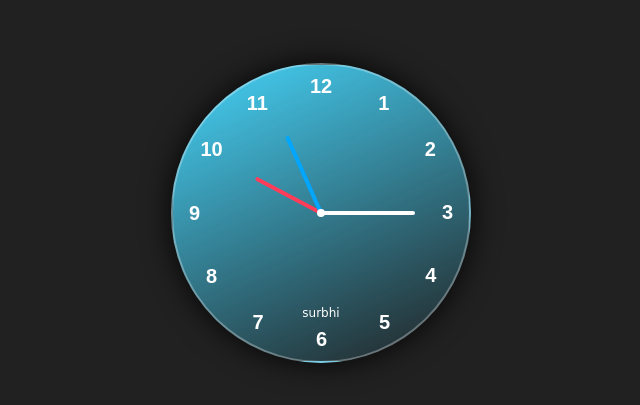
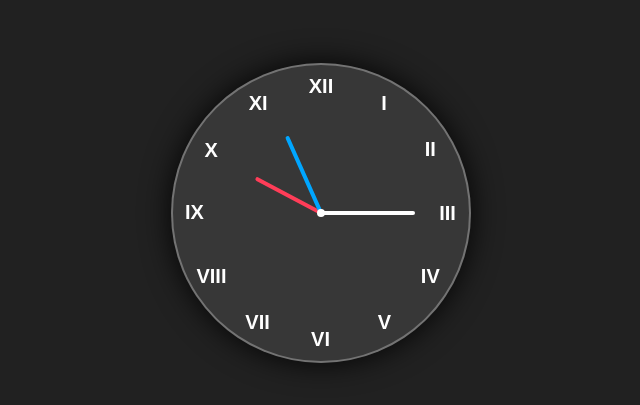
Before and after one commit to surbhisen/Analog_Clock, a plain HTML site: page index.html in a window 1280 px wide. Shown: the part 187-592 px from the top of the page, without its empty margins (319-959 px from the left). Drawn offline with Linux system fonts and the light colour scheme.

Commit message:
changed number to roman number

```diff
--- a/index.html
+++ b/index.html
@@ -10,22 +10,22 @@
 <body>
     <div class="container">
         <div class="clock">
-            <p class="name">surbhi</p>
+
             <div style="--clr:#ff3d58; --h:74px;" id="hour" class="hand"><i></i></div>
             <div style="--clr:#00a6ff; --h:84px;" id="min" class="hand"><i></i></div>
             <div style="--clr:#ffffff; --h:94px;" id="sec" class="hand"><i></i></div>
-            <span style="--i:1;"><b>1</b></span>
-            <span style="--i:2;"><b>2</b></span>
-            <span style="--i:3;"><b>3</b></span>
-            <span style="--i:4;"><b>4</b></span>
-            <span style="--i:5;"><b>5</b></span>
-            <span style="--i:6;"><b>6</b></span>
-            <span style="--i:7;"><b>7</b></span>
-            <span style="--i:8;"><b>8</b></span>
-            <span style="--i:9;"><b>9</b></span>
-            <span style="--i:10;"><b>10</b></span>
-            <span style="--i:11;"><b>11</b></span>
-            <span style="--i:12;"><b>12</b></span>
+            <span style="--i:1;"><b>I</b></span>
+            <span style="--i:2;"><b>II</b></span>
+            <span style="--i:3;"><b>III</b></span>
+            <span style="--i:4;"><b>IV</b></span>
+            <span style="--i:5;"><b>V</b></span>
+            <span style="--i:6;"><b>VI</b></span>
+            <span style="--i:7;"><b>VII</b></span>
+            <span style="--i:8;"><b>VIII</b></span>
+            <span style="--i:9;"><b>IX</b></span>
+            <span style="--i:10;"><b>X</b></span>
+            <span style="--i:11;"><b>XI</b></span>
+            <span style="--i:12;"><b>XII</b></span>
         </div>
     </div>
     <script src="/script.js"></script>
--- a/style.css
+++ b/style.css
@@ -20,9 +20,7 @@ body{
     width: 300px;
     height: 300px;
     border-radius: 50%;
-    /*background: rgb(255, 255, 255, 0.1);*/
-    background: rgb(70,252,226);
-    background: linear-gradient(335deg, rgba(70,252,226,0) 0%, rgba(70,214,252,1) 100%);
+    background: rgb(255, 255, 255, 0.1);
     border: 2px solid rgb(255, 255, 255, 0.30);
     box-shadow: 0px 0px 30px rgb(0, 0, 0, 0.9);
     display: flex;
@@ -63,8 +61,3 @@ body{
     height:var(--h);
     border-radius: 8px;
 }
-.name{
-    margin-top: 200px;
-    font-size: 12px;
-    font-family:cursive;
-}
```
